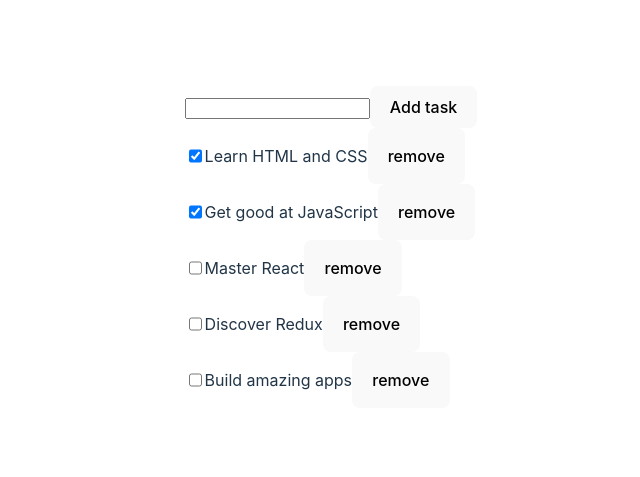
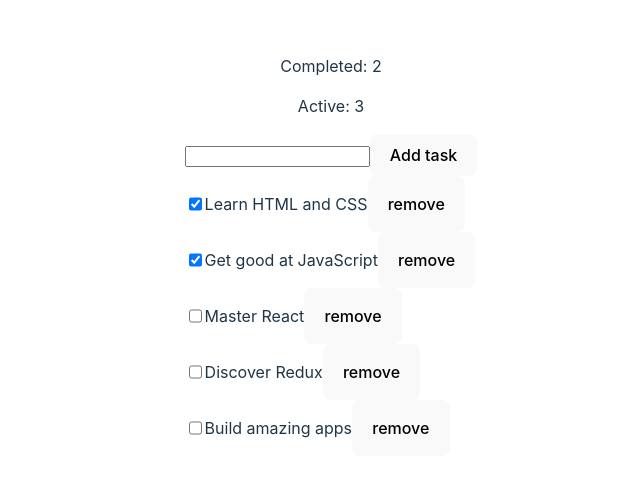
Before and after one commit to bartoszkucharuk/goit-react-redux, a React (Vite) app: page / in a window 1280 px wide. Shown: the part 153-630 px from the top of the page, without its empty margins (309-949 px from the left). Built offline with nearby package versions, Linux system fonts and the light colour scheme.

Commit message:
task quantity (completed / active)

```diff
--- a/src/App.jsx
+++ b/src/App.jsx
@@ -1,11 +1,13 @@
 import './App.css'
 import TaskForm from './components/TaskForm'
 import TaskList from './components/TaskList'
+import TopBar from './components/TopBar'
 
 function App() {
 
   return (
     <>
+      <TopBar />
       <TaskForm />
       <TaskList />
     </>
--- /dev/null
+++ b/src/components/NumberOfTasks.jsx
@@ -0,0 +1,14 @@
+import { useSelector } from "react-redux"
+import { selectTasks } from "../redux/selectors";
+
+export default function NumberOfTasks() {
+    const tasks = useSelector(selectTasks);
+    const completed = tasks.filter(task => task.completed).length;
+    const active = tasks.filter(task => !task.completed).length;
+    return (
+    <div>
+        <p>Completed: {completed}</p>
+        <p>Active: {active}</p>
+    </div>
+    )
+}
--- /dev/null
+++ b/src/components/TopBar.jsx
@@ -0,0 +1,9 @@
+import NumberOfTasks from "./NumberOfTasks";
+
+export default function TopBar() {
+  return (
+    <div>
+      <NumberOfTasks />
+    </div>
+  )
+}
```
